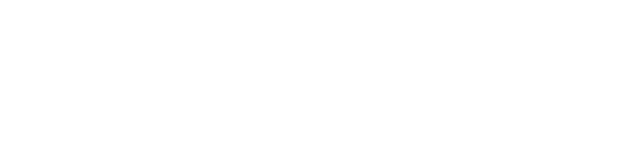
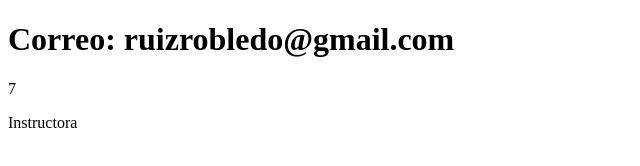
Before and after one commit to caRRo-prof/sistema-de-registro, a plain HTML site: page index.html in a window 1280 px wide. Shown: the whole page, without its empty margins (0-640 px from the left). Drawn offline with Linux system fonts and the light colour scheme.

Commit message:
Actualiza index

```diff
--- a/index.html
+++ b/index.html
@@ -7,5 +7,7 @@
 </head>
 <body>
 
+    <h1> Correo: ruizrobledo@gmail.com</h1>7
+    <p>Instructora</p>
 </body>
 </html>
```
